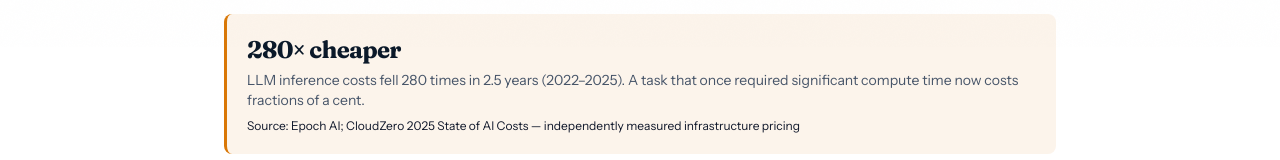
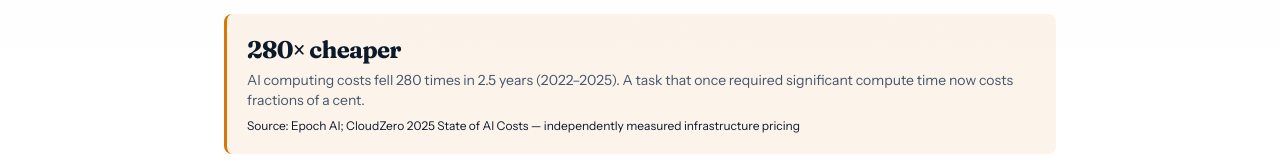
Before and after one commit to scott-cmd11/mb-ai-disruption, a Next.js app: page /threat-model in a window 1280 px wide. Shown: the part 753-913 px from the top of the page. Built offline with nearby package versions, Linux system fonts and the light colour scheme.

Commit message:
fix: replace jargon 'LLM inference costs' with 'AI computing costs' in threat-model

```diff
--- a/src/app/threat-model/page.tsx
+++ b/src/app/threat-model/page.tsx
@@ -132,7 +132,7 @@ export default function ThreatModelPage() {
               280× cheaper
             </p>
             <p className="text-sm mt-1" style={{ color: "var(--color-text-secondary)" }}>
-              LLM inference costs fell 280 times in 2.5 years (2022–2025). A task that once required
+              AI computing costs fell 280 times in 2.5 years (2022–2025). A task that once required
               significant compute time now costs fractions of a cent.
             </p>
             <p className="text-xs mt-2" style={{ color: "var(--color-text-tertiary)" }}>
```
